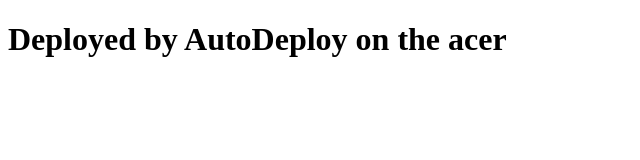
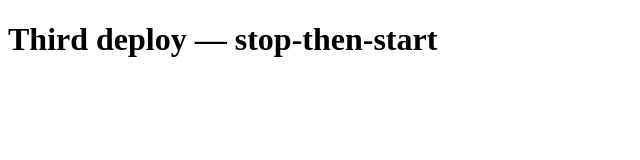
Before and after one commit to Nani-Boddeti/autoDeploy_test, a plain HTML site: page index.html in a window 1280 px wide. Shown: the whole page, without its empty margins (0-640 px from the left). Drawn offline with Linux system fonts and the light colour scheme.

Commit message:
Update index.html

```diff
--- a/index.html
+++ b/index.html
@@ -1 +1 @@
-<!doctype html><title>Second deploy blue / green </title><h1>Deployed by AutoDeploy on the acer</h1>
+<!doctype html><title>Third deploy — stop-then-start </title><h1>Third deploy — stop-then-start</h1>
```
